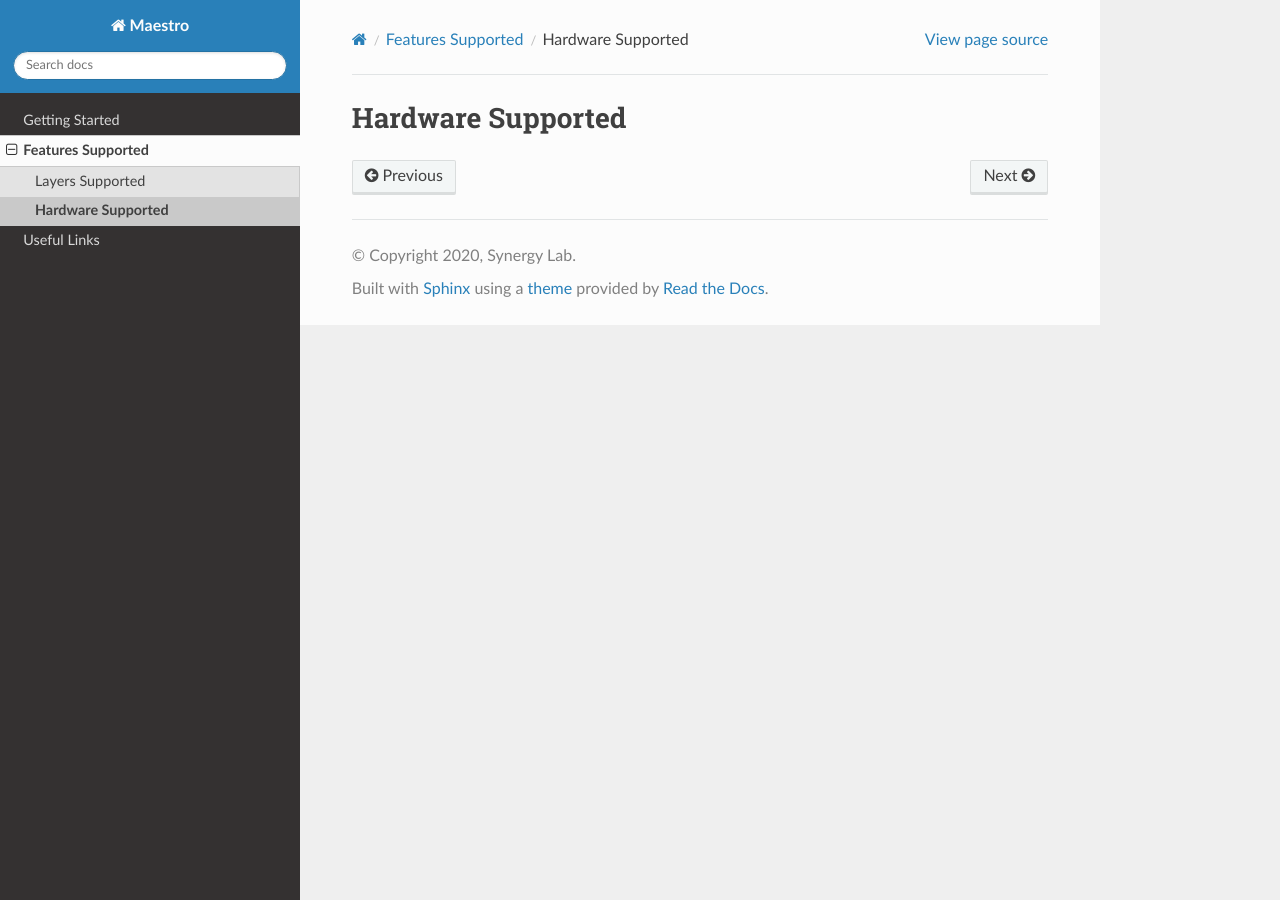
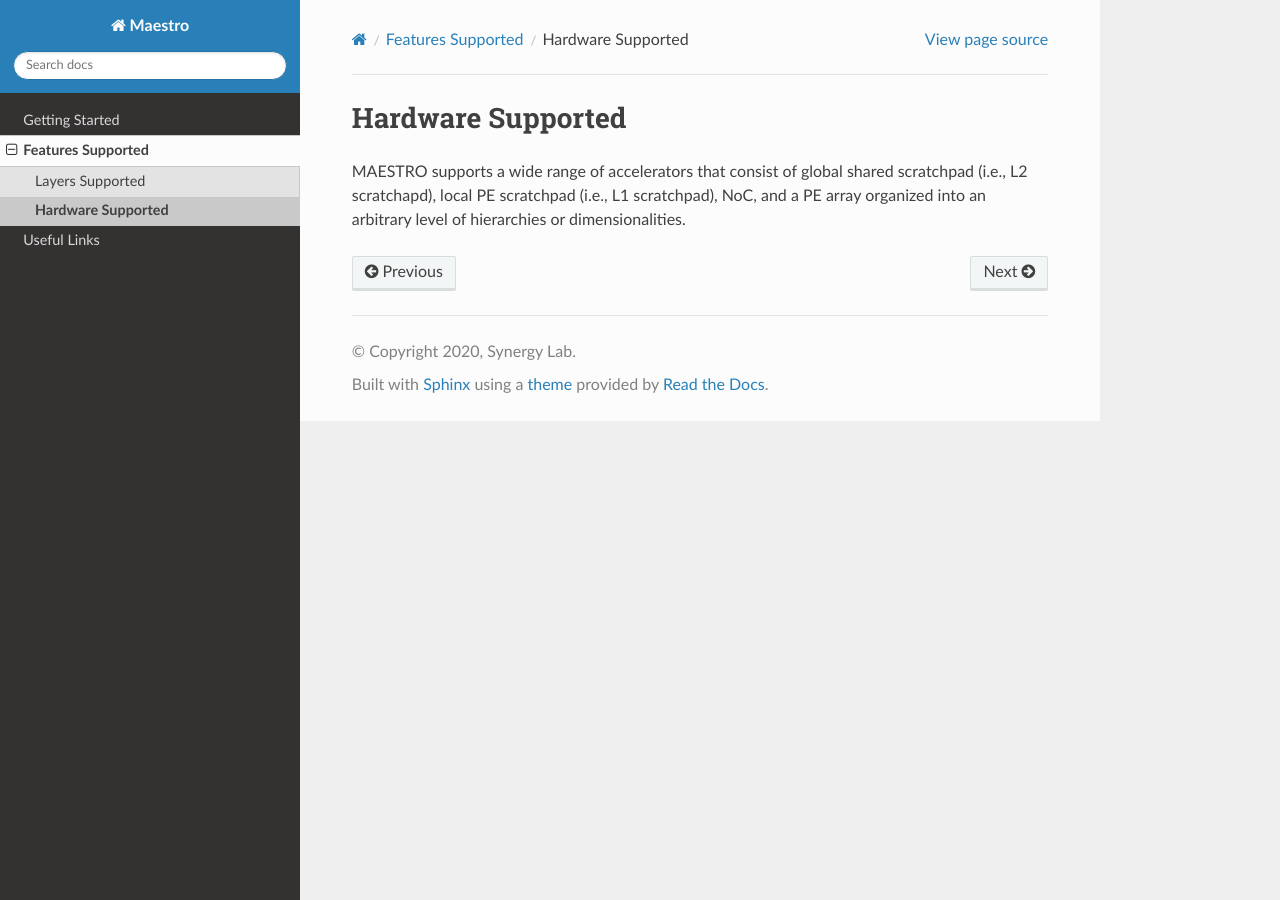
Before and after one commit to ghjeong12/maestro-docs, a Sphinx documentation site: the page built from docs/source/hw_supported.rst, in a window 1280 px wide. Built offline with Sphinx 7.4.7 and the Read the Docs theme 2.0.0, drawn with Linux system fonts in a browser that asks for light colours.

Commit message:
Update hw_supported.rst

```diff
--- a/docs/source/hw_supported.rst
+++ b/docs/source/hw_supported.rst
@@ -2,3 +2,5 @@
 
 Hardware Supported
 ===================
+
+MAESTRO supports a wide range of accelerators that consist of global shared scratchpad (i.e., L2 scratchapd), local PE scratchpad (i.e., L1 scratchpad), NoC, and a PE array organized into an arbitrary level of hierarchies or dimensionalities.
```
